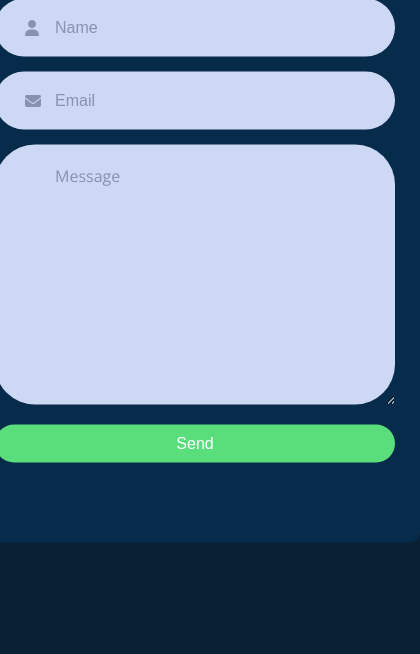
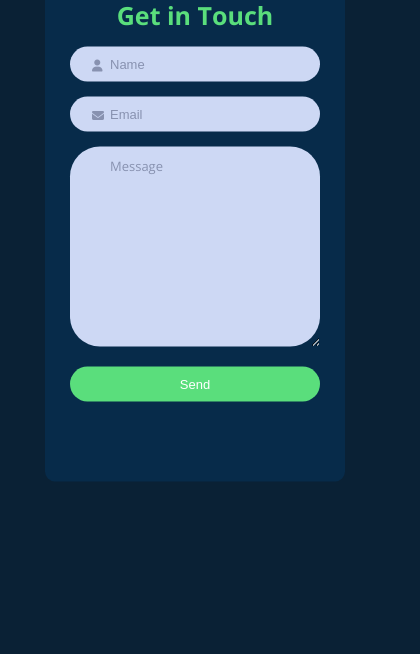
Before and after one commit to hanbitk/Portfolio---Han-Bit-Kang, a plain HTML site: page form.html in a window 390 px wide. Shown: the part 190-844 px from the top of the page, 420 px wide, since content can reach past the window. Drawn offline with nearby package versions, Linux system fonts and the light colour scheme.

Commit message:
HTML + CSS: Form Media Query Iphone

```diff
--- /dev/null
+++ b/assets/css/form_media_iphone.css
@@ -0,0 +1,117 @@
+/* RESPONSIVE FORM */
+
+@media screen and (max-width: 480px){
+    .container{
+        width: 300px;
+        height: auto;
+        background-color: var(--brand-dark-blue);
+        border-radius: 10px;
+        position: absolute;
+        top: 50%;
+        left: 50%;
+        transform: translate(-50%, -50%);
+        display: flex;
+        justify-content: center;
+        flex-direction: column;
+    }
+
+    h3{
+        font-size: 25px;
+        font-weight: bold;
+        color: var(--brand-primary);
+        margin: 15px;
+        text-align: center;
+    }
+
+    .box{
+        margin: 0 auto;
+        width: 250px;
+        height: auto;
+        display: flex;
+        flex-direction: column;
+        justify-content: center;
+        align-items: center;
+    }
+
+    .name i, .email i{
+        position: absolute;
+        top: 53%;
+        left: 22px;
+        transform: translateY(-50%);
+        font-size: 12px;
+        color: var(--brand-paragraph);
+    }
+
+    .name input, .email input{
+        width: 100%;
+        padding: 10px 40px;
+        border: none;
+        outline: none;
+        font-size: 13px;
+        background-color: var(--brand-headline);
+        border-radius: 30px;
+    }
+
+    .message-box{
+        width: 100%;
+        position: relative;
+        margin-bottom: 15px;
+    }
+
+    textarea{
+        font-family: "Open Sans", sans-serif;
+    }
+
+    .message-box textarea{
+        width: 100%;
+        padding: 10px 40px;
+        border: none;
+        outline: none;
+        font-size: 13px;
+        background-color: var(--brand-headline);
+        border-radius: 30px;
+    }
+
+    .message-box textarea::placeholder{
+        color: var(--brand-paragraph);
+        font-weight: 500;
+    }
+
+    .button{
+        width: 100%;
+        cursor: pointer;
+        margin-bottom: 20px;
+    }
+
+    .button button{
+        width: 100%;
+        padding: 10px;
+        font-size: 13px;
+        color: var(--brand-white);
+        background-color: var(--brand-primary);
+        border: none;
+        outline: none;
+        border-radius: 30px;
+        cursor: pointer;
+    }
+
+    .message__success{
+        background-color: var(--brand-dark-blue);
+        position: absolute;
+        top: 55px;
+        width: 250px;
+        height: 435px;
+        margin: 0 auto;
+        text-align: center;
+        display: none;
+    }
+
+    .message__success i{
+        font-size: 30px;
+    }
+
+    .success{
+        margin-bottom: 100px;
+        color: var(--brand-primary);
+    }
+}
--- a/assets/css/formstyle.css
+++ b/assets/css/formstyle.css
@@ -249,6 +249,10 @@ textarea{
     display: none;
 }
 
+.message__danger i{
+    margin-right: 5px;
+}
+
 .message__success i{
     margin-top: 170px;
     color: var(--brand-primary);
--- a/form.html
+++ b/form.html
@@ -22,6 +22,7 @@
         <link rel="icon" href="/assets/images/favicon/favicon.png" type="image/png">
 
         <link rel="stylesheet" href="assets/css/formstyle.css">
+        <link rel="stylesheet" href="assets/css/form_media_iphone.css">
 
         <script src="assets/js/form.js"></script>
         <script src="assets/js/mousepointer.js" defer></script>
@@ -59,7 +60,11 @@
                 </div>
 
                 <div class="message__danger">
-                    <div class="danger" id="danger">Fields Can't be Empty!</div>
+                    <div class="danger" id="danger">
+                        <span>
+                            <i class="fa-solid fa-circle-xmark"></i>
+                        </span>
+                            Fields Can't be Empty!</div>
                 </div>
 
                 <div class="message__success" id="success">
```
